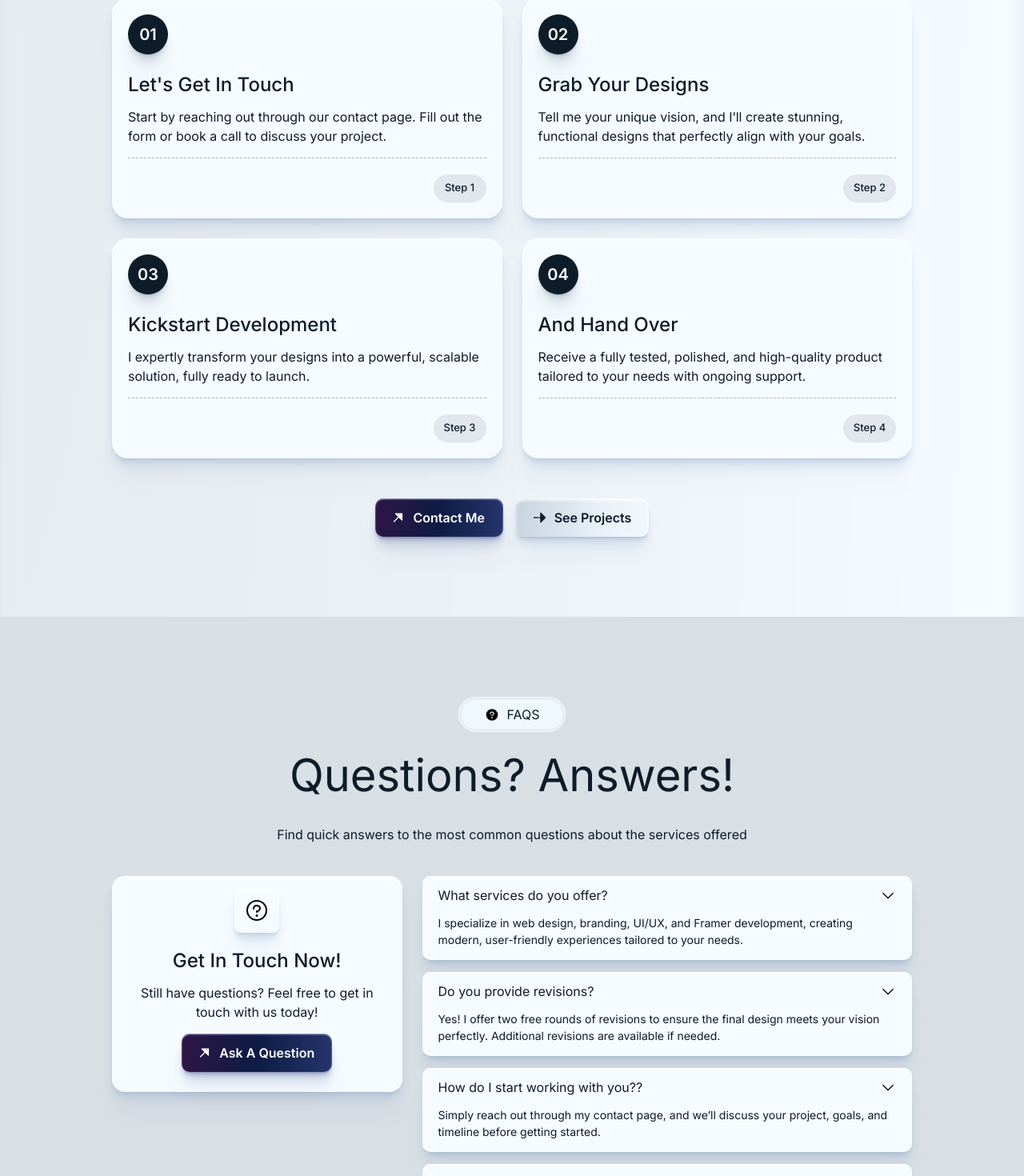
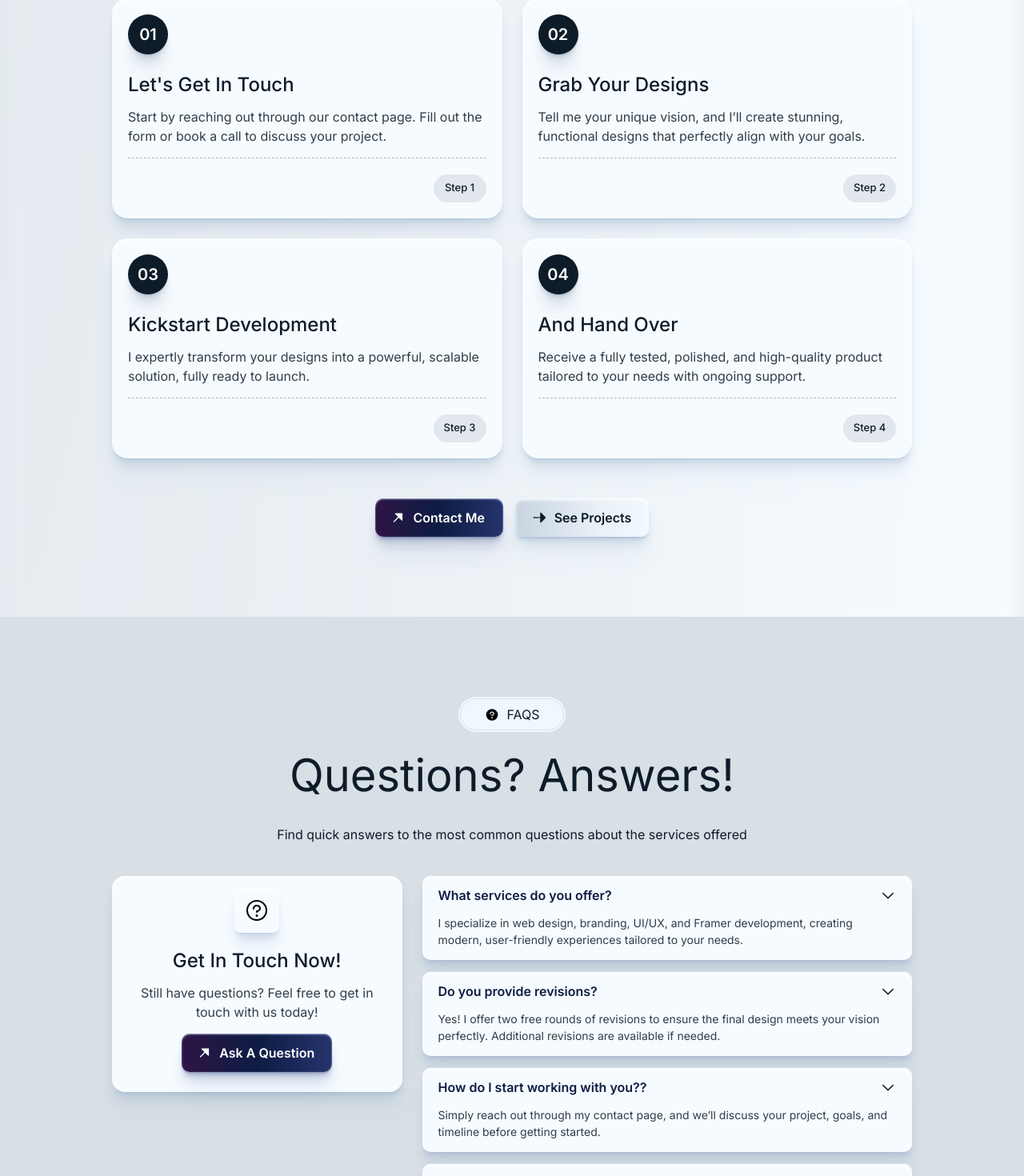
Before and after one commit to ask0ldd/FolioV2, a React (Vite) app: page / in a window 1280 px wide. Shown: the part 4278-5748 px from the top of the page at 80% size. Built offline with nearby package versions, Linux system fonts and the light colour scheme.

Commit message:
*edit* front : Process & QA sections styling

```diff
--- a/src/pages/app/sections/Process.tsx
+++ b/src/pages/app/sections/Process.tsx
@@ -48,7 +48,7 @@ function ProcessStep({title, text, step} : IProcessStep){
         <div className="flex flex-col flex-[40%] shrink grow bg-[#F6FBFF] whiteBlockShadow p-[20px] rounded-[20px]">
             <div className='flex justify-center text-[20px] font-semibold items-center bg-[#0E1C29] w-[50px] h-[50px] rounded-full text-[#FFFFFF] stepShadow'>0{step}</div>
             <h3 className='text-[24px] text-[#0E1C29] font-medium mt-[20px]'>{title}</h3>
-            <span className='text-[16px] text-[#0E1C29] mt-[10px]'>{text}</span>
+            <span className='text-[16px] text-[#0E1C29] mt-[10px] opacity-85'>{text}</span>
             <div className='w-full h-[0px] border-[#5E788F80] border-0 border-b-1 border-dashed mt-[15px]'></div>
             <button className='flex text-[13px] font-medium w-[66px] h-[35px] bg-[#E1E7EC] rounded-full justify-center items-center ml-auto mt-[20px]'>Step {step}</button>
         </div>
--- a/src/pages/app/sections/QA.tsx
+++ b/src/pages/app/sections/QA.tsx
@@ -22,7 +22,7 @@ export default function QA(){
                         <svg width={32} height={32} xmlns="http://www.w3.org/2000/svg" viewBox="0 0 256 256" focusable="false" color="#0E1C29"><g color="#0E1C29"><path d="M140,180a12,12,0,1,1-12-12A12,12,0,0,1,140,180ZM128,72c-22.06,0-40,16.15-40,36v4a8,8,0,0,0,16,0v-4c0-11,10.77-20,24-20s24,9,24,20-10.77,20-24,20a8,8,0,0,0-8,8v8a8,8,0,0,0,16,0v-.72c18.24-3.35,32-17.9,32-35.28C168,88.15,150.06,72,128,72Zm104,56A104,104,0,1,1,128,24,104.11,104.11,0,0,1,232,128Zm-16,0a88,88,0,1,0-88,88A88.1,88.1,0,0,0,216,128Z"></path></g></svg>
                     </div>
                     <h3 className='text-[24px] text-[#0E1C29] font-medium mt-[17px] text-center'>Get In Touch Now!</h3>
-                    <span className='text-[16px] text-[#0E1C29] text-center mt-[10px]'>Still have questions? Feel free to get in touch with us today!</span>
+                    <span className='text-[16px] text-[#0E1C29] text-center mt-[10px] opacity-85'>Still have questions? Feel free to get in touch with us today!</span>
                     <button className='blueButton text-[#FFFFFF] font-semibold h-[48px] w-fit mt-[15px]'>
                         <svg width="13" height="12" viewBox="0 0 13 12" fill="none" xmlns="http://www.w3.org/2000/svg">
                             <path d="M12.125 0.999981V9.12473C12.1251 9.24841 12.0885 9.36934 12.0198 9.47221C11.9512 9.57508 11.8535 9.65526 11.7393 9.7026C11.625 9.74994 11.4993 9.76232 11.378 9.73817C11.2567 9.71401 11.1453 9.65441 11.0578 9.5669L7.43764 5.94592L1.9425 11.4418C1.82523 11.5591 1.66618 11.625 1.50033 11.625C1.33448 11.625 1.17543 11.5591 1.05815 11.4418C0.940883 11.3246 0.875 11.1655 0.875 10.9997C0.875 10.8338 0.940883 10.6748 1.05815 10.5575L6.55408 5.06236L2.9331 1.44216C2.84559 1.35475 2.78599 1.24334 2.76183 1.12204C2.73768 1.00074 2.75006 0.875005 2.7974 0.760744C2.84474 0.646484 2.92492 0.548839 3.02779 0.480172C3.13066 0.411505 3.25159 0.374903 3.37527 0.375H11.5C11.6658 0.375 11.8247 0.440846 11.9419 0.558053C12.0592 0.67526 12.125 0.834226 12.125 0.999981Z" fill="white"/>
@@ -49,14 +49,14 @@ function QAPair({question, answer} : {question : string, answer : string}){
     return(
         <div className="flex flex-col bg-[#F6FBFF] rounded-[10px] px-[20px] whiteBlockShadow">
             <div className="flex flex-row justify-between h-[48px] items-center">
-                <span className="text-[16px] text-[#0E1C29]">{question}</span>
+                <span className="text-[16px] text-[#0e1c43] font-semibold">{question}</span>
                 <svg width={20} height={20} xmlns="http://www.w3.org/2000/svg"
                     viewBox="0 0 256 256"
                     focusable="false"
                     color="var(--token-6396e7f2-0645-4f69-9a36-80e94f8ee015, rgb(14, 28, 41))"
                 ><path d="M213.66,101.66l-80,80a8,8,0,0,1-11.32,0l-80-80A8,8,0,0,1,53.66,90.34L128,164.69l74.34-74.35a8,8,0,0,1,11.32,11.32Z"></path></svg>
                 </div>
-            <span className="text-[14px] text-[#0E1C29] font-normal pb-[15px]">{answer}</span>
+            <span className="text-[14px] text-[#0E1C29] font-normal pb-[15px] opacity-85">{answer}</span>
         </div>
     )
 }
```
